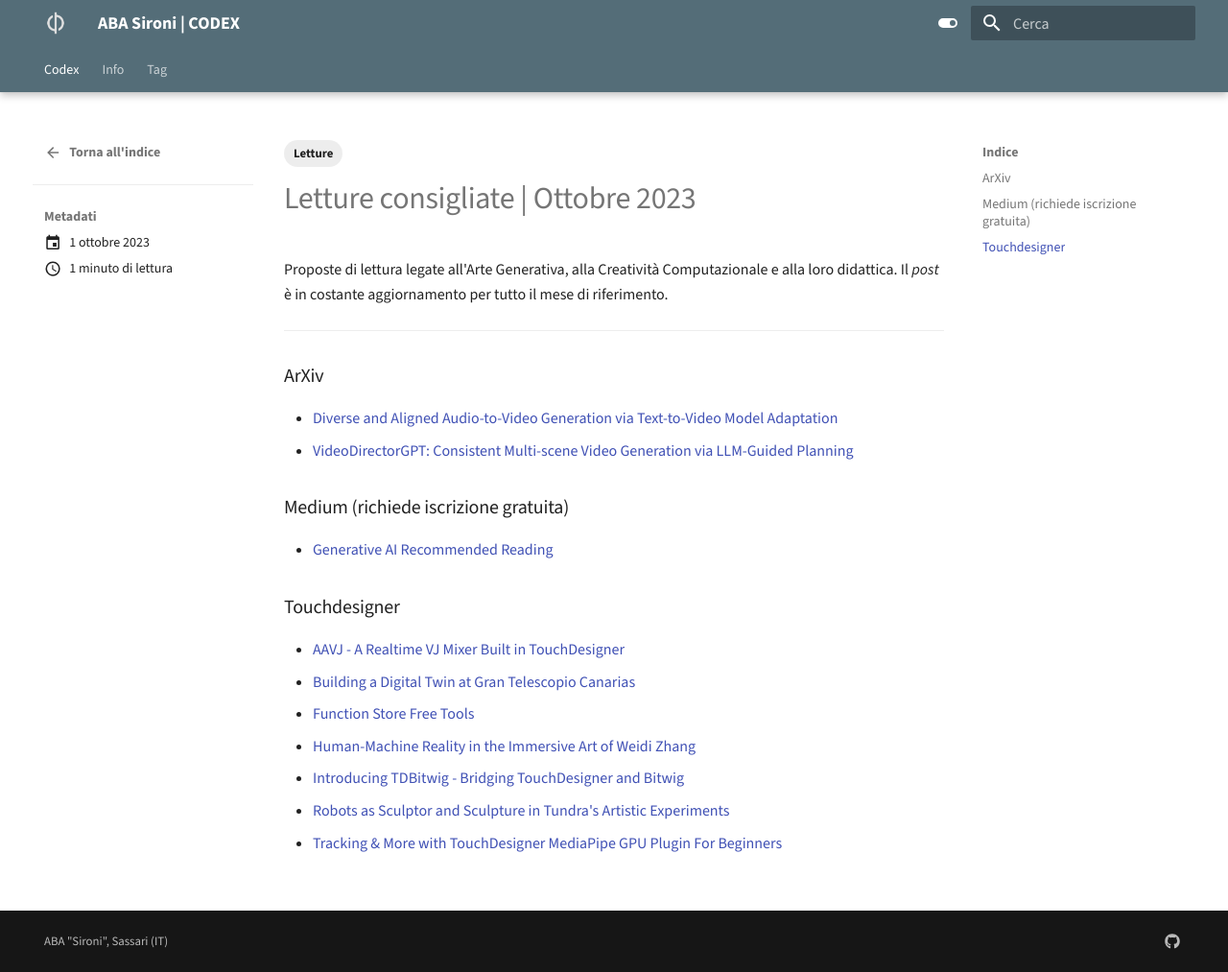
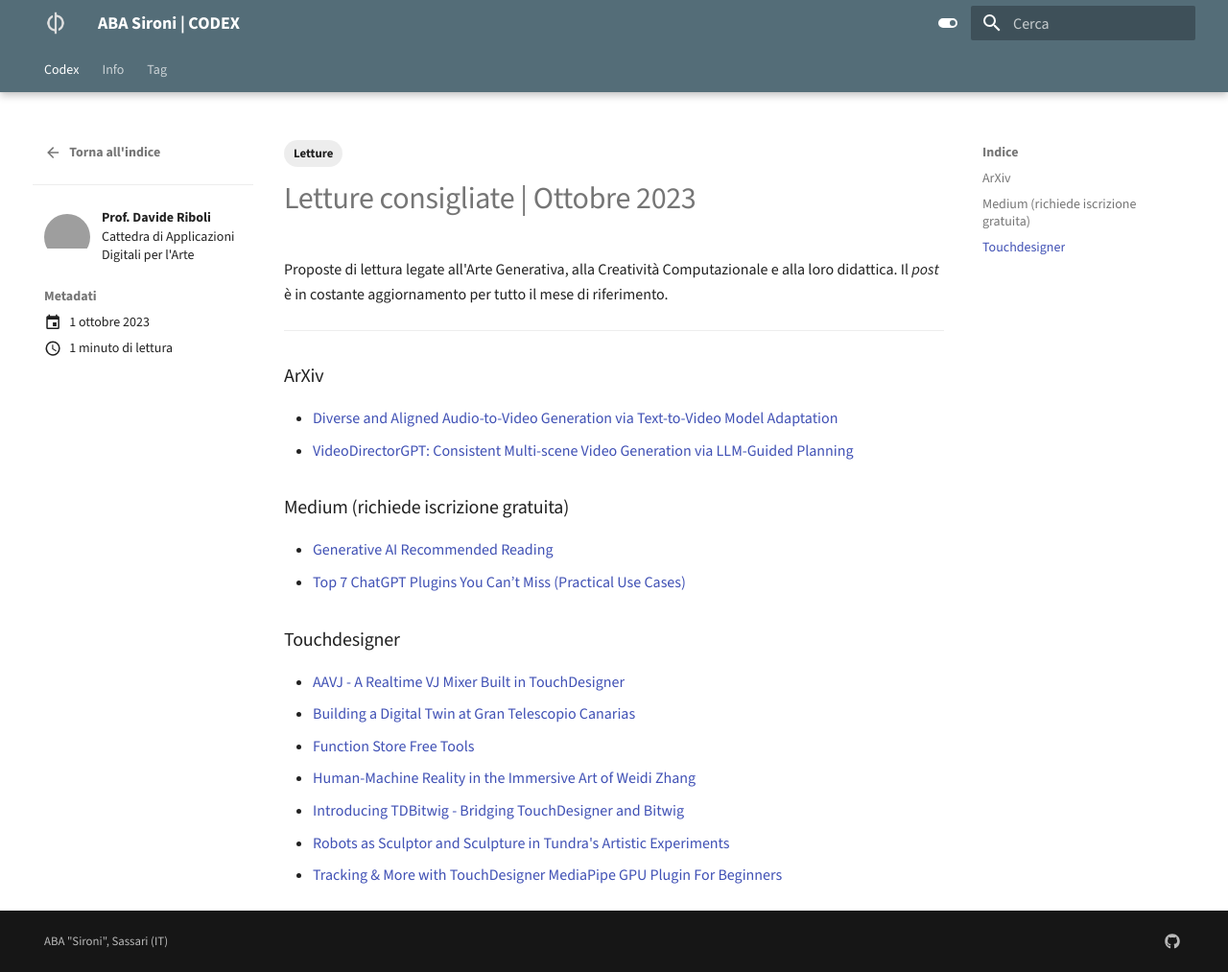
Before and after one commit to ABA-Sironi-Codex/codex, an MkDocs documentation site: the page built from docs/posts/000_Letture-10-23.md, in a window 1280 px wide and 1013 px high. Shown: the whole window at 96% size. Built offline with MkDocs 1.6.1 and Material for MkDocs 9.7.7, drawn with Linux system fonts in a browser that asks for light colours; some of the changed lines change nothing that is shown; grey boxes are pictures that could not be loaded.

Commit message:
Aggiornamento 000_Letture e re-implementazione plugin Authors

```diff
--- a/docs/.authors.yml
+++ b/docs/.authors.yml
@@ -2,4 +2,4 @@
   DR:
     name: Prof. Davide Riboli        # Author name
     description: Cattedra di Applicazioni Digitali per l'Arte # Author description
-    avatar: https://codex.accademiasironi.it/assets/logo.png         # Author avatar
+    avatar: https://codex.accademiasironi.it/assets/logo.png  # Author avatar
--- a/docs/posts/000_Letture-10-23.md
+++ b/docs/posts/000_Letture-10-23.md
@@ -22,6 +22,7 @@
 ### Medium (richiede iscrizione gratuita)
 
 - [Generative AI Recommended Reading](https://cdx.to/JWIlkVL)
+- [Top 7 ChatGPT Plugins You Can’t Miss (Practical Use Cases)](https://medium.com/@eldatero/top-7-chatgpt-plugins-you-cant-miss-practical-use-cases-25c4e4e2f974)
 
 ### Touchdesigner
 
--- a/mkdocs.yml
+++ b/mkdocs.yml
@@ -18,7 +18,7 @@
       archive: false
       categories: false
       post_url_format: "{slug}"
-      authors: false
+      authors: true
       pagination: true
       pagination_per_page: 3
       post_readtime_words_per_minute: 250
```
Also changed, not shown: docs/assets/authors/dr.jpg.
